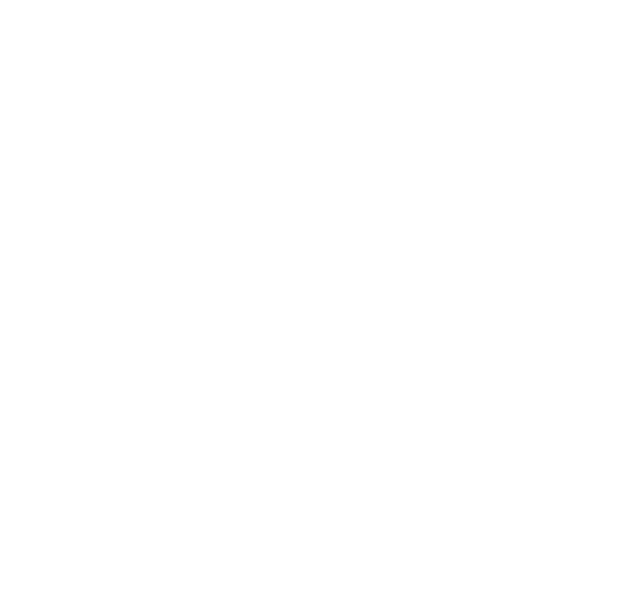
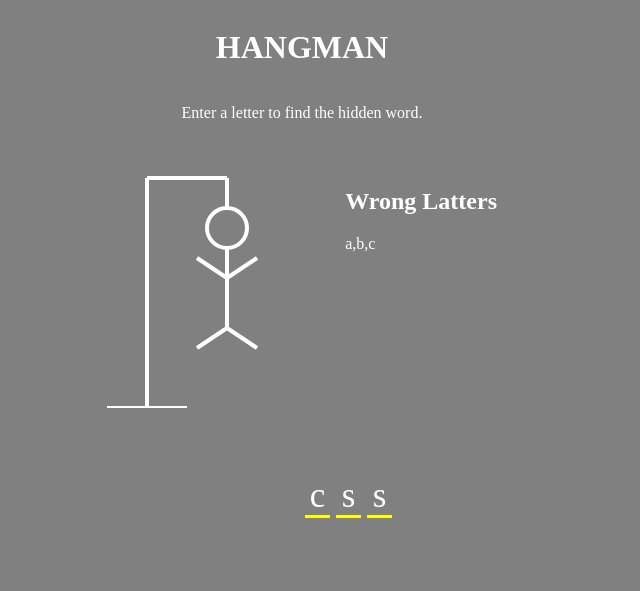
Before and after one commit to muratscgn/javascript-hangman, a plain HTML site: page index.html in a window 1280 px wide. Shown: the whole page, without its empty margins (338-978 px from the left). Drawn offline with Linux system fonts and the light colour scheme.

Commit message:
design is complete

```diff
--- a/index.html
+++ b/index.html
@@ -10,6 +10,44 @@
 </head>
 
 <body>
+    <h1>HANGMAN</h1>
+    <p>Enter a letter to find the hidden word.</p>
+
+    <div class="container">
+        <svg height="250" width="250" class="graphic">
+            <!-- gallows -->
+            <line x1="50" y1="20" x2="130" y2="20" />
+            <line x1="130" y1="20" x2="130" y2="50" />
+            <line x1="50" y1="20" x2="50" y2="250" />
+            <line x1="10" y1="250" x2="90" y2="250" />
+
+            <!-- head -->
+            <circle cx="130" cy="70" r="20" class="item" />
+
+            <!-- body -->
+            <line x1="130" y1="90" x2="130" y2="170" class="item" />
+
+            <!-- arm -->
+            <line x1="130" y1="120" x2="100" y2="100" class="item" />
+            <line x1="130" y1="120" x2="160" y2="100" class="item" />
+
+            <!-- legs -->
+            <line x1="130" y1="170" x2="100" y2="190" class="item" />
+            <line x1="130" y1="170" x2="160" y2="190" class="item" />
+
+        </svg>
+
+        <div id="wrong-latters">
+            <h2>Wrong Latters</h2>
+            <span>a,b,c</span>
+        </div>
+
+        <div id="word">
+            <div class="letter">c</div>
+            <div class="letter">s</div>
+            <div class="letter">s</div>
+        </div>
+    </div>
 
 
     <script src="script.js"></script>
--- a/style.css
+++ b/style.css
@@ -0,0 +1,54 @@
+* {
+    box-sizing: border-box;
+}
+
+body {
+    background-color: gray;
+    color: white;
+    height: 80vh;
+    display: flex;
+    flex-direction: column;
+    align-items: center;
+    overflow: hidden;
+}
+
+.container {
+    padding: 20px 20px;
+    height: 450px;
+    width: 450px;
+    position: relative;
+}
+
+.graphic {
+    fill: transparent;
+    stroke: white;
+    stroke-width: 4px;
+}
+
+.item {
+    /* display: none; */
+}
+
+#wrong-latters {
+    position: absolute;
+    top: 30px;
+    right: 30px;
+}
+
+#word {
+    display: flex;
+    position: absolute;
+    bottom: 70px;
+    left: 50%;
+}
+
+.letter {
+    border-bottom: 3px solid yellow;
+    font-size: 35px;
+    margin: 0 3px;
+    height: 40px;
+    width: 25px;
+    display: inline-flex;
+    justify-content: center;
+    align-items: center;
+}
```
